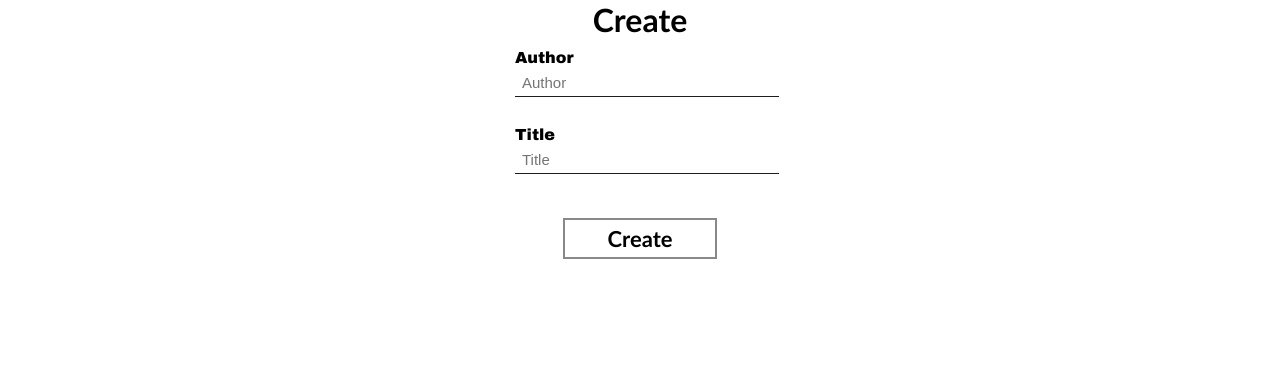
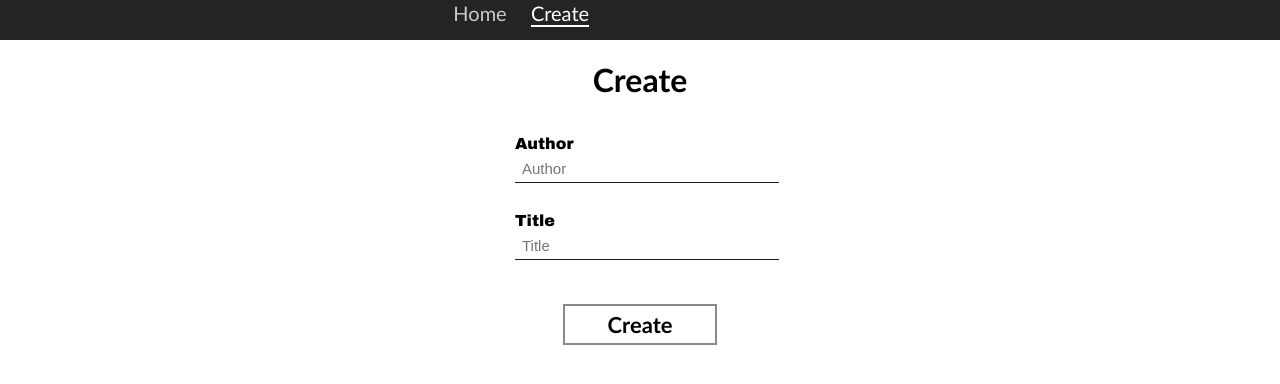
Before and after one commit to RASEM0N/test-library_react.frontend, a React (Create React App) app: page /create in a window 1280 px wide. Shown: the top 384 px of the page. Built offline with nearby package versions, Linux system fonts and the light colour scheme.

Commit message:
create: navbar + fix

```diff
--- a/src/App.tsx
+++ b/src/App.tsx
@@ -4,11 +4,12 @@ import Home from './pages/Home'
 import Create from './pages/Create'
 import Edit from './pages/Edit'
 import NotFound from './pages/NotFound'
+import Navbar from './components/Navbar/Navbar'
 
 const App = () => {
     return (
         <div className="wrapper">
-            {/*<Navbar/>*/}
+            <Navbar/>
             <Switch>
                 <Route exact component={Home} path="/" />
                 <Route component={Create} path="/create" />
--- /dev/null
+++ b/src/components/Navbar/Navbar.module.css
@@ -0,0 +1,30 @@
+.wrapper {
+    width: 100%;
+    height: 40px;
+    display: flex;
+    justify-content: center;
+    background-color: rgba(16, 15, 15, 0.91);
+    margin-bottom: 30px;
+}
+
+.navbar {
+    margin-top: 1px;
+    display: flex;
+}
+
+.link {
+    flex: 0.2;
+    text-align: center;
+}
+
+.link a {
+    font-family: Calibri, serif;
+    font-size: 20px;
+    color: #c9c9c9;
+    text-decoration: none;
+}
+
+.active {
+    color: #ffffff !important;
+    border-bottom: 2px solid #ffffff;
+}
--- /dev/null
+++ b/src/components/Navbar/Navbar.tsx
@@ -0,0 +1,36 @@
+import React from 'react'
+import { Link, useLocation } from 'react-router-dom'
+import styles from './Navbar.module.css'
+import cn from 'classnames'
+
+const Navbar = () => {
+    const location = useLocation()
+    return (
+        <div className={styles.wrapper}>
+            <div className="container">
+                <div className={styles.navbar}>
+                    <div className={styles.link}>
+                        <Link
+                            to="/"
+                            className={cn({
+                                [styles.active]: location.pathname === '/',
+                            })}>
+                            Home
+                        </Link>
+                    </div>
+                    <div className={styles.link}>
+                        <Link
+                            to="/create"
+                            className={cn({
+                                [styles.active]: location.pathname === '/create',
+                            })}>
+                            Create
+                        </Link>
+                    </div>
+                </div>
+            </div>
+        </div>
+    )
+}
+
+export default Navbar
--- a/src/index.css
+++ b/src/index.css
@@ -12,8 +12,7 @@ body {
 }
 
 .container {
-    width: 600px;
-    border: 1px solid rgba(167, 165, 165, 0.56);
+    width: 400px;
 }
 
 .form {
@@ -22,11 +21,12 @@ body {
 }
 
 .titlePage {
+    line-height: 20px;
     font-family: Calibri, serif;
     font-size: 32px;
     font-weight: 600;
     align-self: center;
-    margin-bottom: 10px;
+    margin-bottom: 45px;
 }
 
 .right {
```
